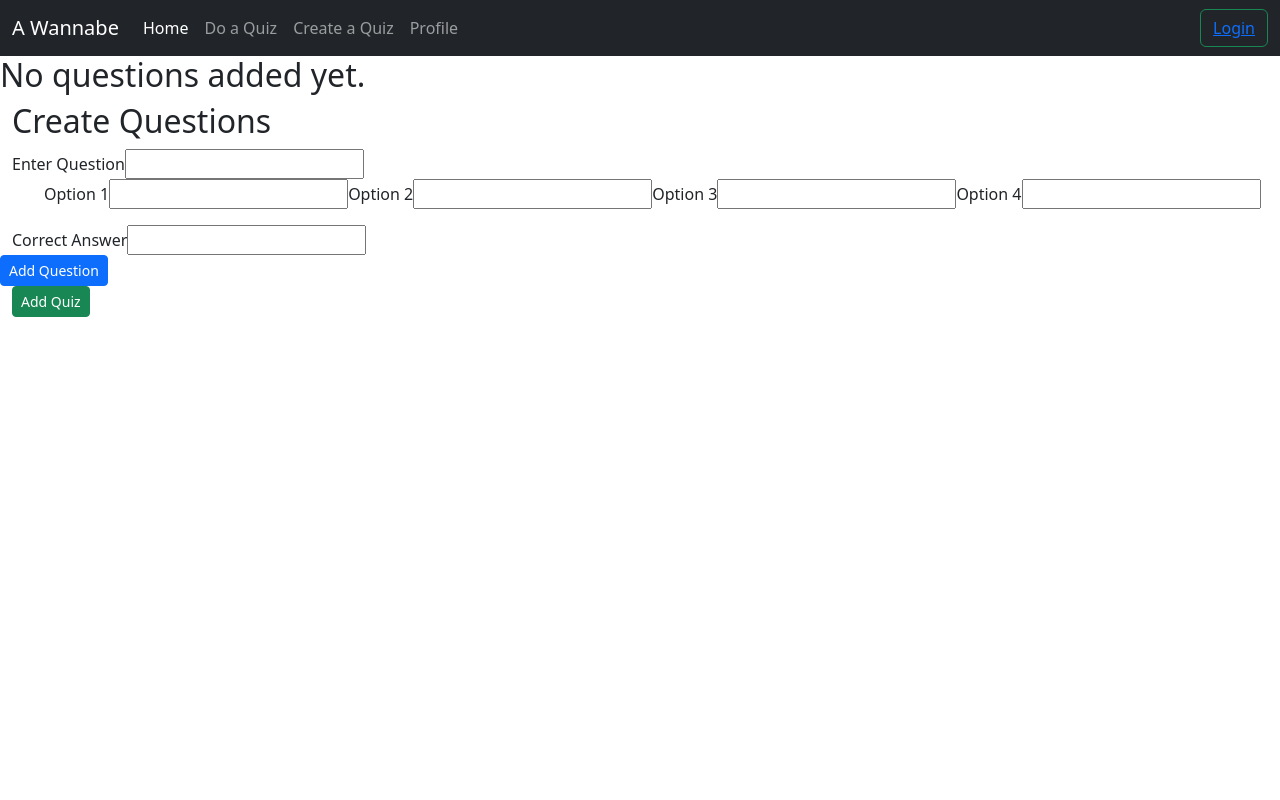
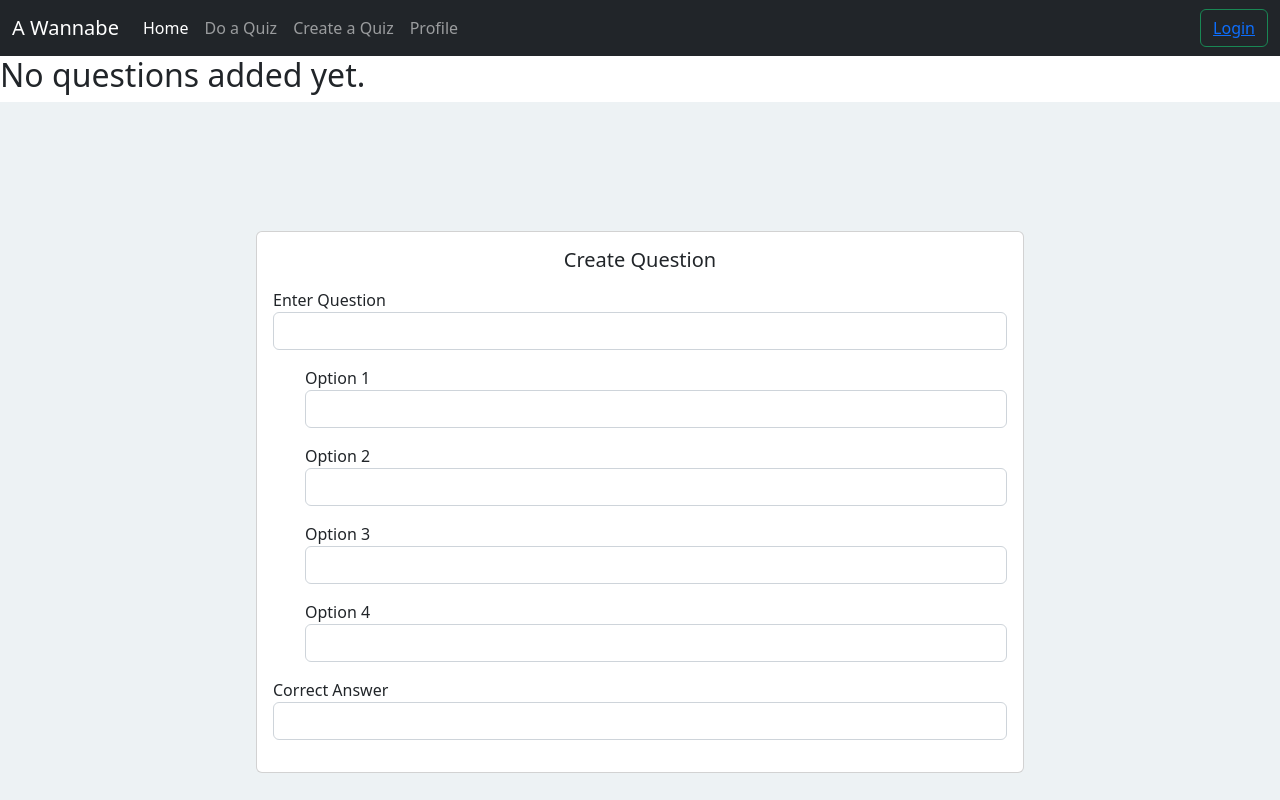
Before and after one commit to haikalchong/project-2-react-front-end, a React (Create React App) app in the folder p2-react/: page /createQuiz in a window 1280 px wide. Both pictures are taken after a click on the button "Next". Shown: the top 800 px of the page. Built offline with nearby package versions, Linux system fonts and the light colour scheme.

Commit message:
added more aesthetics

```diff
--- a/p2-react/src/components/login.js
+++ b/p2-react/src/components/login.js
@@ -1,7 +1,7 @@
 import React from "react";
 import authService from "../service/auth-service";
-import { useNavigate } from "react-router-dom";
-const navigate = useNavigate;
+import { Navigate } from "react-router-dom";
+
 
 export default class Login extends React.Component {
 
--- a/p2-react/src/components/questions.js
+++ b/p2-react/src/components/questions.js
@@ -11,23 +11,34 @@ export class Question extends React.Component {
         return <React.Fragment>
 
 
-            <div className="container-fluid d-flex flex-column">
-            <div>
-                <h2>Create Questions</h2>
-                <label>Enter Question</label>
-                <input type="text" name="createdQuestion" value={this.props.createdQuestion} onChange={this.props.updateFormField}/>
+            <div style={{
+                backgroundColor: '#edf2f4',
+                height: '100vh',
+                width: '100%',
+                display: 'flex',
+                justifyContent: 'center',
+                alignItems: "center"
+            }}>
+
+                <div className="card" style={{ width: "60%", height: "fit-content" }}>
+                    <div className="card-body">
+                        <h5 className="card-title mb-3 text-center">Create Question</h5>
+                        <label>Enter Question</label>
+                        <input type="text" name="createdQuestion" value={this.props.createdQuestion} className="form-control mb-3 w-60" onChange={this.props.updateFormField} />
+
+
+                        <ul>
+                            <label>Option 1</label><input type="text" name="optionFirst" value={this.props.optionFirst} className="form-control mb-3 w-60" onChange={this.props.updateFormField} />
+                            <label>Option 2</label><input type="text" name="optionSecond" value={this.props.optionSecond} className="form-control mb-3 w-60" onChange={this.props.updateFormField} />
+                            <label>Option 3</label><input type="text" name="optionThird" value={this.props.optionThird} className="form-control mb-3 w-60" onChange={this.props.updateFormField} />
+                            <label>Option 4</label><input type="text" name="optionFourth" value={this.props.optionFourth} className="form-control mb-3 w-60" onChange={this.props.updateFormField} />
+                        </ul>
+
+                        <label>Correct Answer</label><input type="text" name="correctAnswer" value={this.props.correctAnswer} className="form-control mb-3 w-60" onChange={this.props.updateFormField} />
+                    </div>
+                </div>
             </div>
-            <div>
-                <ul>
-                    <label>Option 1</label><input type="text" name="optionFirst" value={this.props.optionFirst} onChange={this.props.updateFormField}/>
-                    <label>Option 2</label><input type="text" name="optionSecond" value={this.props.optionSecond} onChange={this.props.updateFormField}/>
-                    <label>Option 3</label><input type="text" name="optionThird" value={this.props.optionThird} onChange={this.props.updateFormField}/>
-                    <label>Option 4</label><input type="text" name="optionFourth" value={this.props.optionFourth} onChange={this.props.updateFormField}/>
-                </ul>
 
-                <label>Correct Answer</label><input type="text" name="correctAnswer" value={this.props.correctAnswer} onChange={this.props.updateFormField}/>
-            </div>
-            </div>
 
 
         </React.Fragment>
--- a/p2-react/src/routes.js
+++ b/p2-react/src/routes.js
@@ -28,7 +28,7 @@ export class AppRoute extends React.Component {
 
         if(userDataJSON){
             this.setState({
-                userLogged: true
+                userLogged: false
             })
         }
 
@@ -105,6 +105,7 @@ export class AppRoute extends React.Component {
                             <Profile />
                         ) : (
                             <Navigate replace to={"/login"} />
+
                         )
                     }
                 />
--- a/p2-react/src/service/auth-service.js
+++ b/p2-react/src/service/auth-service.js
@@ -1,6 +1,6 @@
 import axios from "axios";
-import { useNavigate,redirect } from "react-router-dom";
-const navigate = useNavigate;
+
+
 
 
 
@@ -19,8 +19,8 @@ const navigate = useNavigate;
 
 
 
-
-    redirect("/");
+    // const navigate= useNavigate()
+    // navigate("/");
 
 }
 
@@ -39,7 +39,8 @@ const navigate = useNavigate;
 
     localStorage.setItem("token", result.data.token)
 
-    redirect("/");
+    // const navigate= useNavigate()
+    // navigate("/");
 
 
 
```
